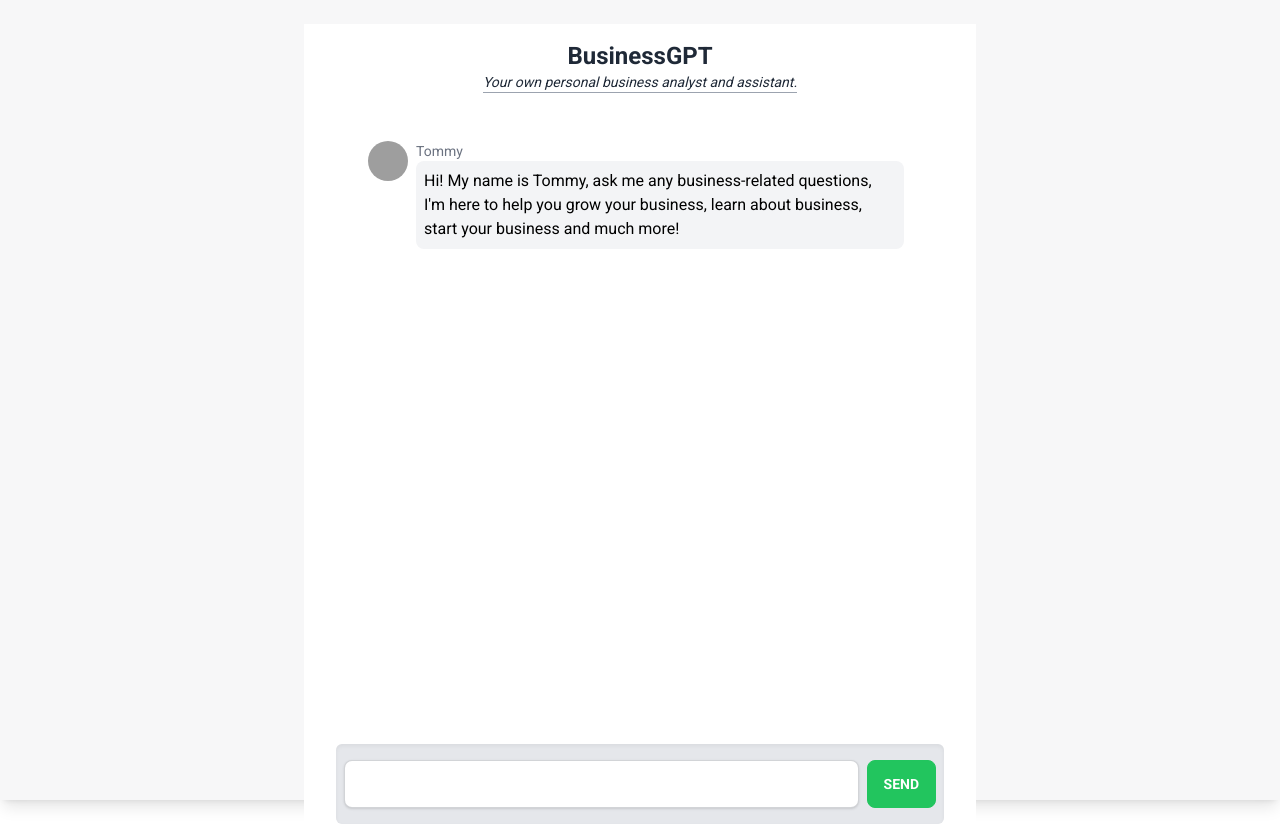
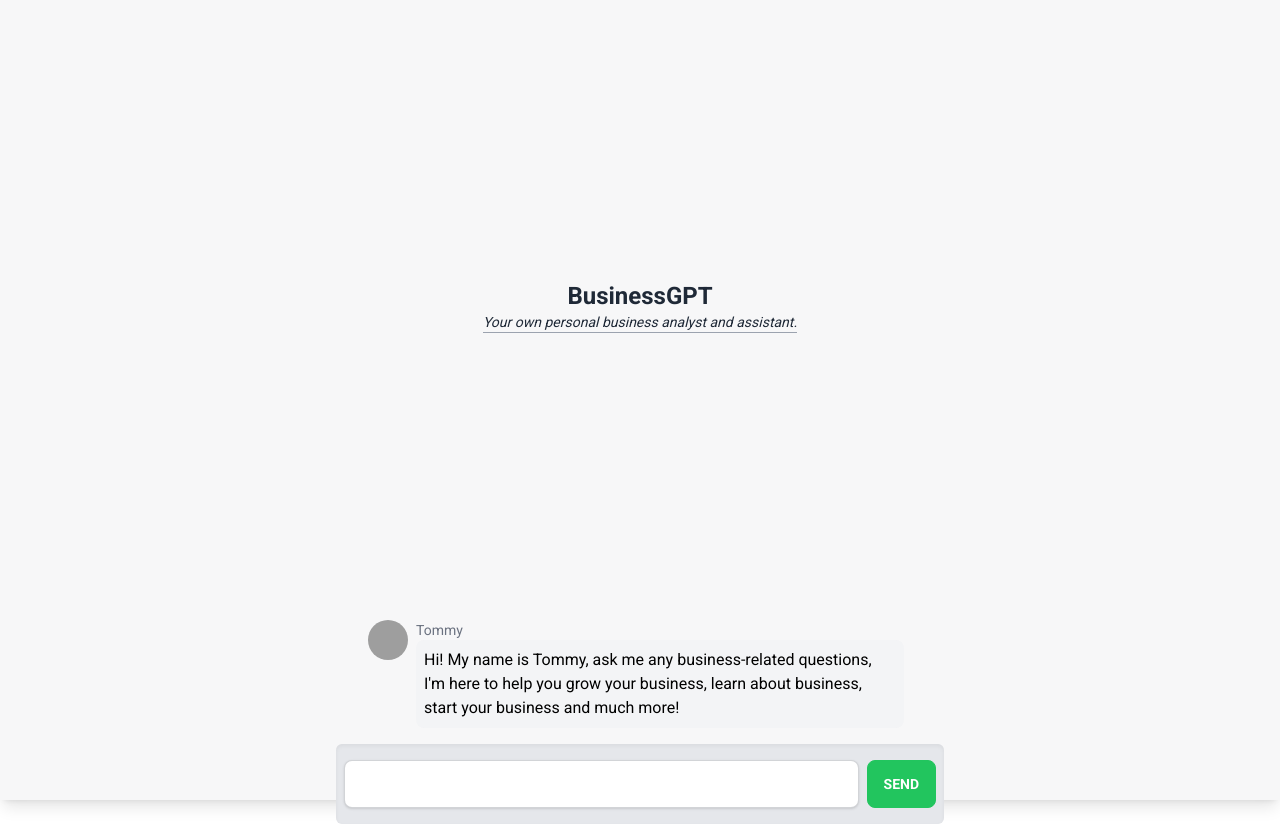
Before and after one commit to TheBolduc/businessgpt-final-v2, a SvelteKit app: page / in a window 1280 px wide. Built offline with nearby package versions, Linux system fonts and the light colour scheme; grey boxes are pictures that could not be loaded.

Commit message:
Update +page.svelte

```diff
--- a/src/routes/+page.svelte
+++ b/src/routes/+page.svelte
@@ -57,7 +57,7 @@
   }
 </script>
 
-      <div class="flex flex-col h-screen pt-4 w-full px-8 items-center gap-2 bg-white">
+     <div class="flex flex-col min-h-screen pt-4 w-full px-8 items-center gap-2">
         <div class="flex-1 flex flex-col items-center justify-center">
           <h1 class="text-2xl font-bold w-full text-center">BusinessGPT
           </h1> <p class="text-sm italic">Your own personal business analyst and assistant.</p>
```
